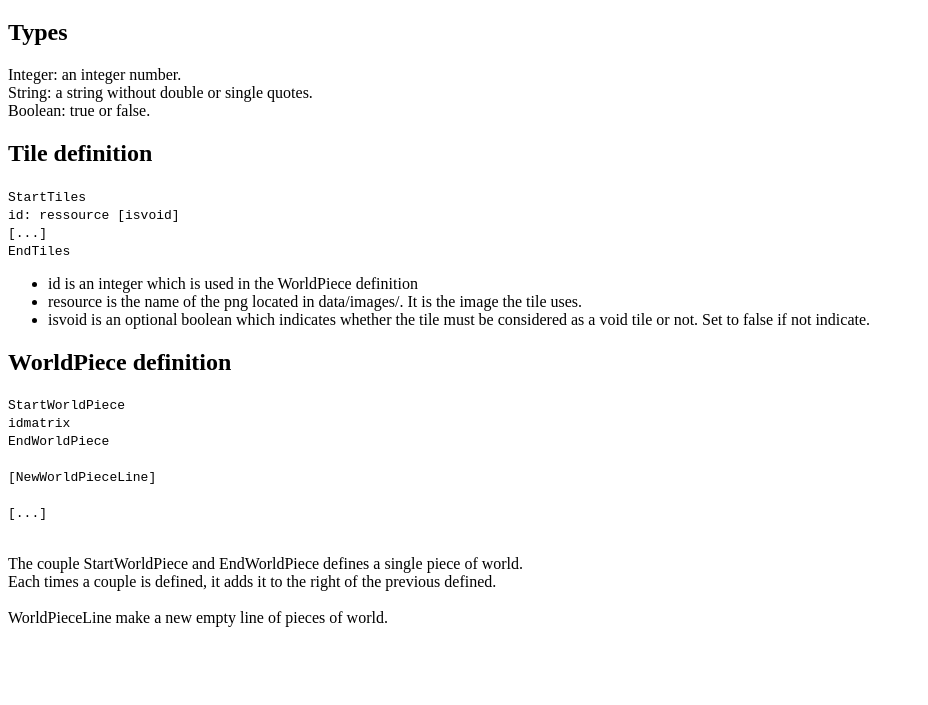
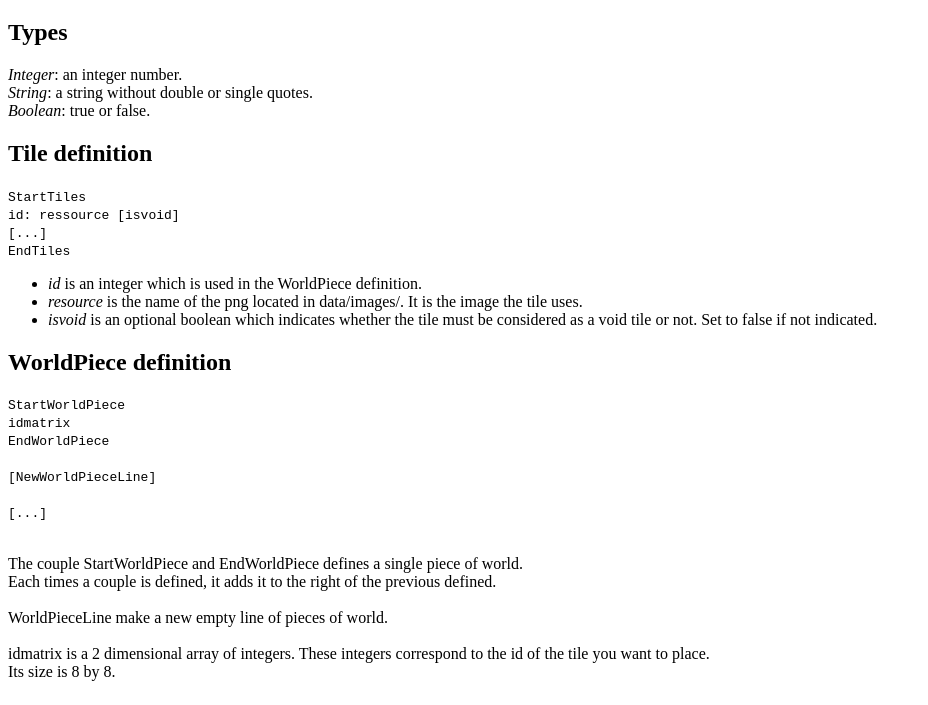
Before and after one commit to Huggets/open-world, a plain HTML site: page docs/worldfile/index.html in a window 1280 px wide. Shown: the part 95-800 px from the top of the page, without its empty margins (0-928 px from the left). Drawn offline with Linux system fonts and the light colour scheme.

Commit message:
Changements

```diff
--- a/docs/stylesheets/main.css
+++ b/docs/stylesheets/main.css
@@ -1,5 +1,6 @@
 body {
     margin: 10px;
+    background: blue;
 }
 
 h1, h2, p {
--- a/docs/worldfile/index.html
+++ b/docs/worldfile/index.html
@@ -1,9 +1,9 @@
 <!DOCTYPE html>
-<html>
+<html lang="en">
     <head>
         <meta charset="utf-8"/>
         <title>World file documentation</title>
-        <link rel="stlyesheet" href="../stylesheets/syntax.css"/>
+        <link rel="stlyesheet" href="../stylesheets/main.css"/>
     </head>
 
     <body>
@@ -18,9 +18,9 @@
             <h2>Types</h2>
             <div class="part">
                 <p>
-                Integer: an integer number.<br/>
-                String: a string without double or single quotes.<br/>
-                Boolean: true or false.
+                <em>Integer</em>: an integer number.<br/>
+                <em>String</em>: a string without double or single quotes.<br/>
+                <em>Boolean</em>: true or false.
                 </p>
             </div>
 
@@ -32,13 +32,11 @@
                     [...]<br/>
                     EndTiles<br/>
                 </code>
-                <p>
                 <ul>
-                    <li>id is an integer which is used in the WorldPiece definition</li>
-                    <li>resource is the name of the png located in data/images/. It is the image the tile uses.</li>
-                    <li>isvoid is an optional boolean which indicates whether the tile must be considered as a void tile or not. Set to false if not indicate.</li>
+                    <li><em>id</em> is an integer which is used in the WorldPiece definition.</li>
+                    <li><em>resource</em> is the name of the png located in data/images/. It is the image the tile uses.</li>
+                    <li><em>isvoid</em> is an optional boolean which indicates whether the tile must be considered as a void tile or not. Set to false if not indicated.</li>
                 </ul>
-                </p>
             </div>
 
             <h2>WorldPiece definition</h2>
@@ -57,7 +55,10 @@
                 The couple StartWorldPiece and EndWorldPiece defines a single piece of world.<br/>
                 Each times a couple is defined, it adds it to the right of the previous defined.<br/>
                 <br/>
-                WorldPieceLine make a new empty line of pieces of world.
+                WorldPieceLine make a new empty line of pieces of world.<br/>
+                <br/>
+                idmatrix is a 2 dimensional array of integers. These integers correspond to the id of the tile you want to place.<br/>
+                Its size is 8 by 8.
                 </p>
             </div>
         </main>
```
Also changed, not shown: docs/index.html (+1 -1 lines).
